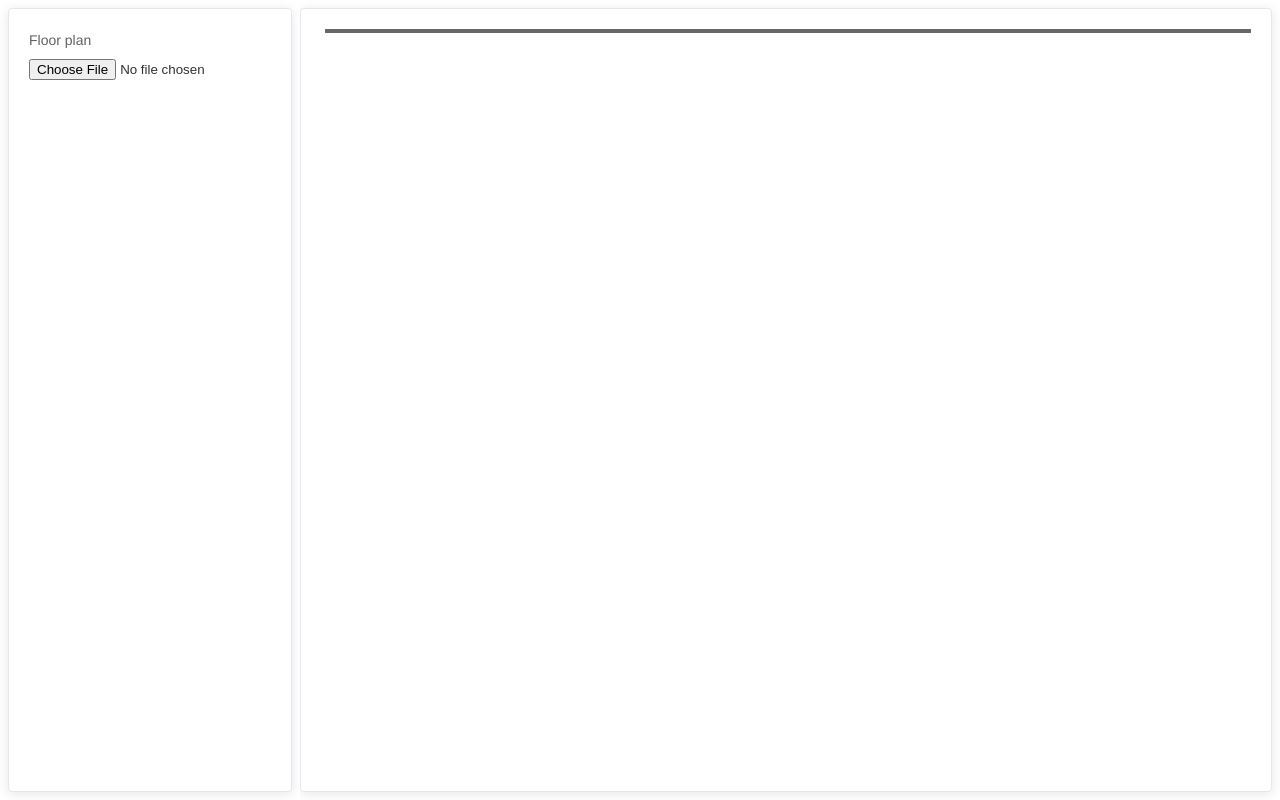
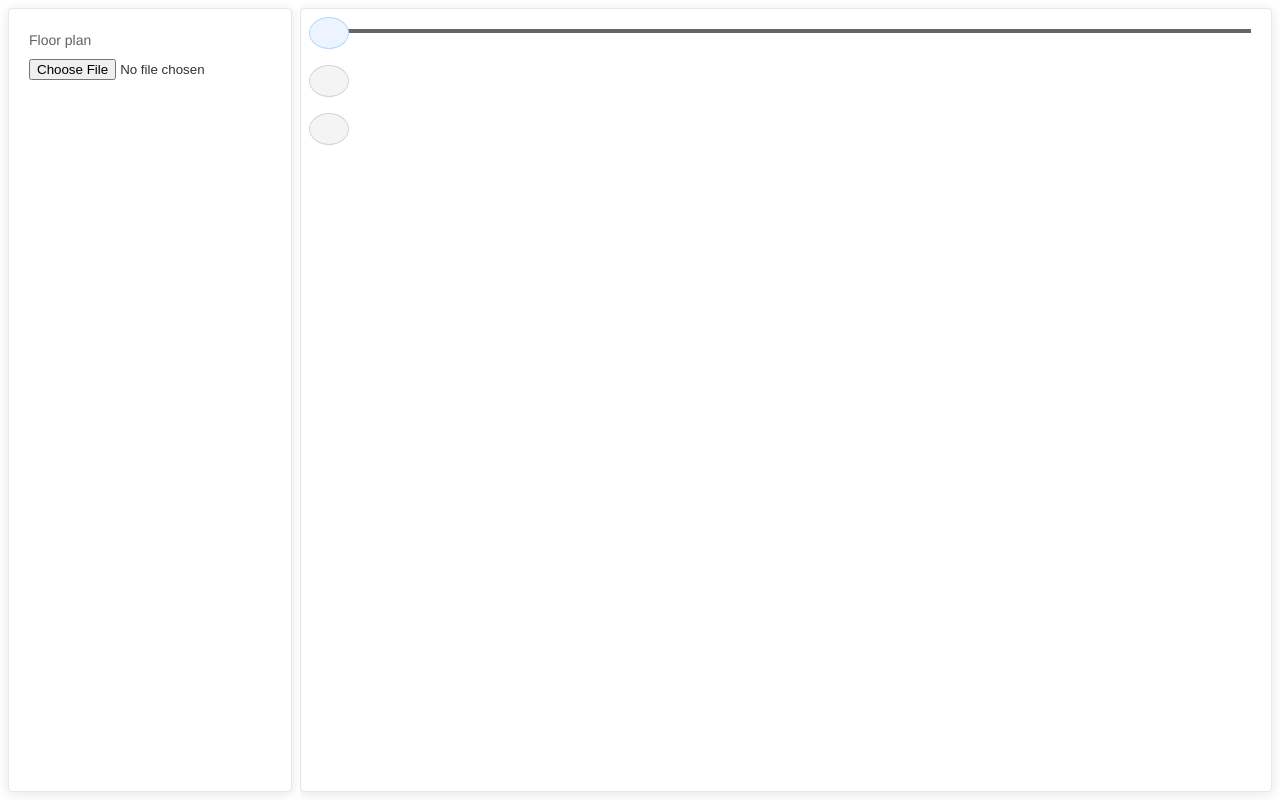
Before and after one commit to lnq99/office-seat-alloc, a Vue app: page / in a window 1280 px wide. Built offline with nearby package versions, Linux system fonts and the light colour scheme.

Commit message:
Add: zoom

```diff
--- a/src/components/Main.vue
+++ b/src/components/Main.vue
@@ -170,7 +170,37 @@
       </el-card>
     </el-aside>
     <el-main class="board">
-      <el-card class="card" style="overflow: auto">
+      <el-card class="card" style="overflow: auto; position: relative">
+        <el-button
+          type="primary"
+          icon="el-icon-refresh"
+          class="btn-float"
+          style="top: 0"
+          circle
+          plain
+          @click="resetZoom"
+        >
+        </el-button>
+        <el-button
+          type="info"
+          icon="el-icon-zoom-in"
+          class="btn-float"
+          style="top: 48px"
+          circle
+          plain
+          @click="zoom(true)"
+        >
+        </el-button>
+        <el-button
+          type="info"
+          icon="el-icon-zoom-out"
+          class="btn-float"
+          style="top: 96px"
+          circle
+          plain
+          @click="zoom(false)"
+        >
+        </el-button>
         <div id="main">
           <div id="konva"></div>
         </div>
@@ -195,6 +225,9 @@ function downloadURI(uri, name) {
 export default {
   data() {
     return {
+      width: 0,
+      height: 0,
+      scale: 1,
       isFileLoaded: false,
       seatWidth: 2,
       seatHeight: 1.5,
@@ -241,7 +274,7 @@ export default {
       this.konva.addSeats(seats)
     },
     addSeat() {
-      this.konva.addSeats([[0, 0, ...this.sizeSeatPixel(), 0]])
+      this.konva.addSeats([[0, 0, ...this.sizeSeatPixel(), 0, 0, true]])
     },
     sizeSeatPixel() {
       return [this.seatWidth * this.ratio, this.seatHeight * this.ratio]
@@ -254,15 +287,22 @@ export default {
           this.svg.setAttribute('width', img.width)
           this.svg.setAttribute('height', img.height)
 
-          const main = document.getElementById('main')
-          main.setAttribute('style', `width: ${img.width + 4}px; height: ${img.height + 4}px`)
+          this.width = img.width
+          this.height = img.height
+
           this.konva = new KonvaCanvas('konva', img.width, img.height, this.control, img)
+          this.setCanvasSize()
           this.isFileLoaded = true
           this.calcRatio()
         }
         img.src = event.target.result
       }
       reader.readAsDataURL(e.target.files[0])
+    },
+    setCanvasSize() {
+      const main = document.getElementById('main')
+      main.setAttribute('style', `width: ${this.scale * this.width + 4}px; height: ${this.scale * this.height + 4}px`)
+
     },
     editAspectRatio() {
       this.isEditAspectRatio = !this.isEditAspectRatio
@@ -300,7 +340,18 @@ export default {
     },
     changeMainDirection() {
       this.konva.changeMainDirection(this.currentRow.id, ...this.sizeSeatPixel(), this.gap * this.ratio)
-    }
+    },
+    zoom(zoomIn) {
+      if (this.scale > 0.2 && this.scale < 4)
+        this.scale += zoomIn ? 0.1 : -0.1
+      this.setCanvasSize()
+      this.konva.setScale(this.scale)
+    },
+    resetZoom() {
+      this.konva.resetZoom()
+      this.scale = 1
+      this.setCanvasSize()
+    },
   }
 }
 </script>
@@ -333,6 +384,14 @@ export default {
   right: 0; */
   margin-left: 4px;
 }
+
+.btn-float {
+  width: 40px;
+  position: absolute;
+  left: 0;
+  margin: 8px !important;
+  z-index: 1000;
+}
 </style>
 
 <style>
--- a/src/components/konva.js
+++ b/src/components/konva.js
@@ -12,6 +12,8 @@ const tr = new Konva.Transformer({
 
 class KonvaCanvas {
   constructor(id, width, height, control, img) {
+    this.initWidth = width
+    this.initHeight = height
     this.stage = new Konva.Stage({ container: id, width, height })
     const stage = this.stage
 
@@ -43,7 +45,9 @@ class KonvaCanvas {
     stage.on('mousedown', function (e) {
       if (control.isCreatingZone) {
         mode = 'drawing'
-        selection.startDrag({ x: e.evt.layerX, y: e.evt.layerY })
+        // selection.startDrag({ x: e.evt.layerX, y: e.evt.layerY })
+        let pos = e.currentTarget.getRelativePointerPosition()
+        selection.startDrag(pos)
       }
     })
 
@@ -51,7 +55,8 @@ class KonvaCanvas {
     stage.on('mousemove', function (e) {
       if (control.isCreatingZone) {
         if (mode === 'drawing') {
-          selection.updateDrag({ x: e.evt.layerX, y: e.evt.layerY })
+          let pos = e.currentTarget.getRelativePointerPosition()
+          selection.updateDrag(pos)
           stage.batchDraw()
         }
       }
@@ -116,6 +121,19 @@ class KonvaCanvas {
         tr.nodes(nodes)
       }
     })
+  }
+
+  resetZoom() {
+    this.stage.width(this.initWidth)
+    this.stage.height(this.initHeight)
+    this.stage.scale({ x: 1, y: 1 })
+    this.stage.position({ x: 0, y: 0 })
+  }
+
+  setScale(scale) {
+    this.stage.width(this.initWidth * scale)
+    this.stage.height(this.initHeight * scale)
+    this.stage.scale({ x: scale, y: scale })
   }
 
   selectZone(zoneId) {
--- a/src/components/zone.js
+++ b/src/components/zone.js
@@ -24,9 +24,11 @@ class Zone extends Konva.Rect {
     const position = this.getAbsolutePosition()
     const rotation = this.getAbsoluteRotation()
 
+    let scale = this.getAbsoluteScale().x
+
     return {
-      x: position.x,
-      y: position.y,
+      x: position.x / scale,
+      y: position.y / scale,
       width: size.width,
       height: size.height,
       rotation: rotation,
```
